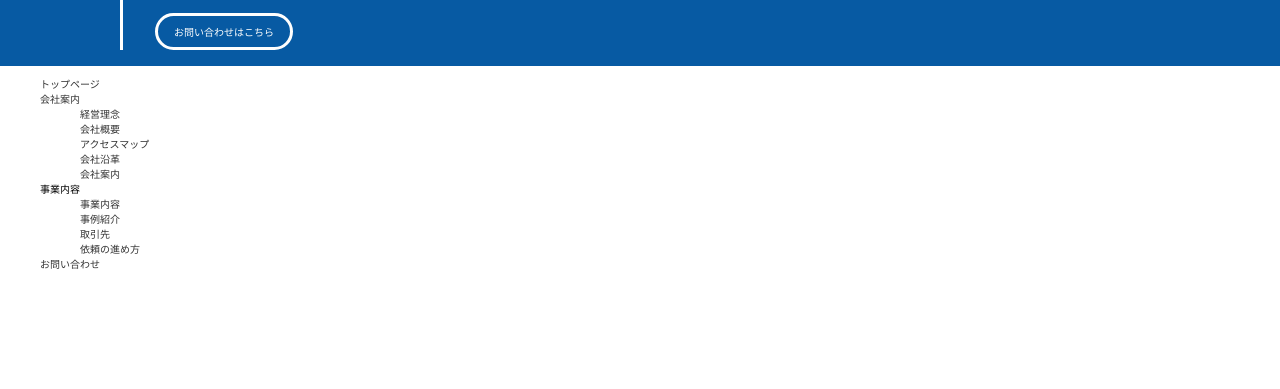
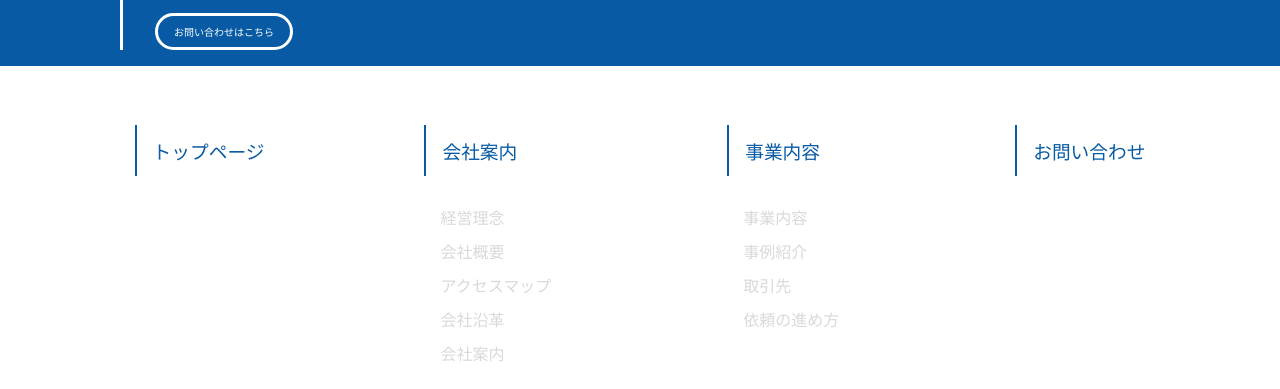
Before and after one commit to Kawahara-tk/team-mip, an Astro site: page / in a window 1280 px wide. Shown: the part 332-721 px from the top of the page. Built offline with nearby package versions, Linux system fonts and the light colour scheme; Astro itself is replaced by a stand-in of ours.

Commit message:
かんせー(仮)

```diff
--- a/src/components/Footer.astro
+++ b/src/components/Footer.astro
@@ -1,10 +1,12 @@
 ---
 import { Image } from "astro:assets";
 import logo from "../assets/Logo.png";
+import { companyName } from "../const";
 ---
 
 <style lang="scss">
   @use "../styles/vars";
+  $textGrey: #d9d9d9;
   footer {
     padding: 40px 0;
   }
@@ -40,6 +42,49 @@
       color: vars.$textWhite;
     }
   }
+
+  .site_map {
+    > ul {
+      padding: 0;
+      margin: {
+        top: 40px;
+        bottom: 20px;
+      }
+      display: flex;
+      flex-direction: row;
+      justify-content: center;
+      gap: 160px;
+      font-size: 1.6rem;
+
+      li h3 {
+        padding: 12px 0px 12px 16px;
+        border-left: 2px solid vars.$mipColor;
+        font-weight: normal;
+
+        a {
+          color: vars.$mipColor;
+        }
+      }
+
+      ul li a {
+        color: $textGrey;
+      }
+    }
+
+    .profile,
+    .business {
+      ul {
+        padding: 10px 16px;
+        display: flex;
+        gap: 10px;
+        flex-direction: column;
+      }
+    }
+  }
+
+  .logo {
+    padding: 0 120px;
+  }
 </style>
 
 <footer>
@@ -54,9 +99,9 @@
   </div>
   <div class="site_map">
     <ul>
-      <li><a href="">トップページ</a></li>
-      <li>
-        <a href="">会社案内</a>
+      <li class="top"><h3><a href="">トップページ</a></h3></li>
+      <li class="profile">
+        <h3><a href="">会社案内</a></h3>
         <ul>
           <li><a href="">経営理念</a></li>
           <li><a href="">会社概要</a></li>
@@ -65,8 +110,8 @@
           <li><a href="">会社案内</a></li>
         </ul>
       </li>
-      <li>
-        事業内容
+      <li class="business">
+        <h3><a href="">事業内容</a></h3>
         <ul>
           <li><a href="">事業内容</a></li>
           <li><a href="">事例紹介</a></li>
@@ -74,7 +119,10 @@
           <li><a href="">依頼の進め方</a></li>
         </ul>
       </li>
-      <li><a href="">お問い合わせ</a></li>
+      <li class="contact"><h3><a href="">お問い合わせ</a></h3></li>
     </ul>
   </div>
+  <div class="logo">
+    <Image src={logo} alt={companyName} />
+  </div>
 </footer>
--- a/src/components/Header.astro
+++ b/src/components/Header.astro
@@ -1,6 +1,7 @@
 ---
 import { Image } from "astro:assets";
 import logo from "../assets/Logo.png";
+import { companyName } from "../const";
 ---
 
 <style lang="scss">
@@ -28,7 +29,7 @@
 </style>
 
 <header>
-  <h1><Image src={logo} alt="株式会社MIP" /></h1>
+  <h1><Image src={logo} alt={companyName} /></h1>
   <div>
     <ul>
       <li><a href="">会社案内</a></li>
--- /dev/null
+++ b/src/const.js
@@ -0,0 +1 @@
+export const companyName = "株式会社MIP";
```
